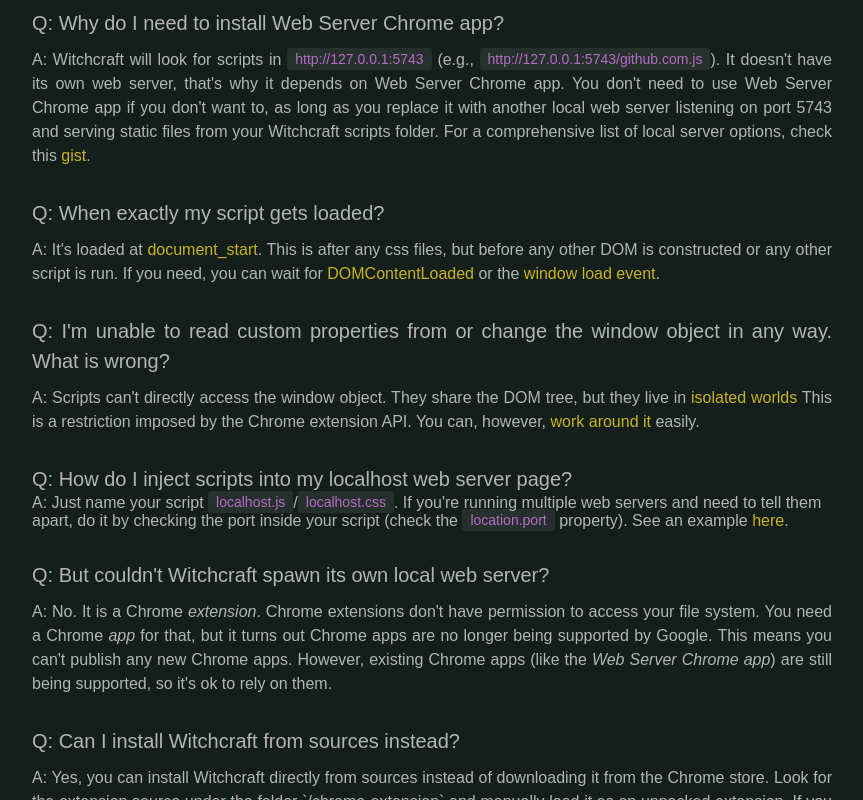
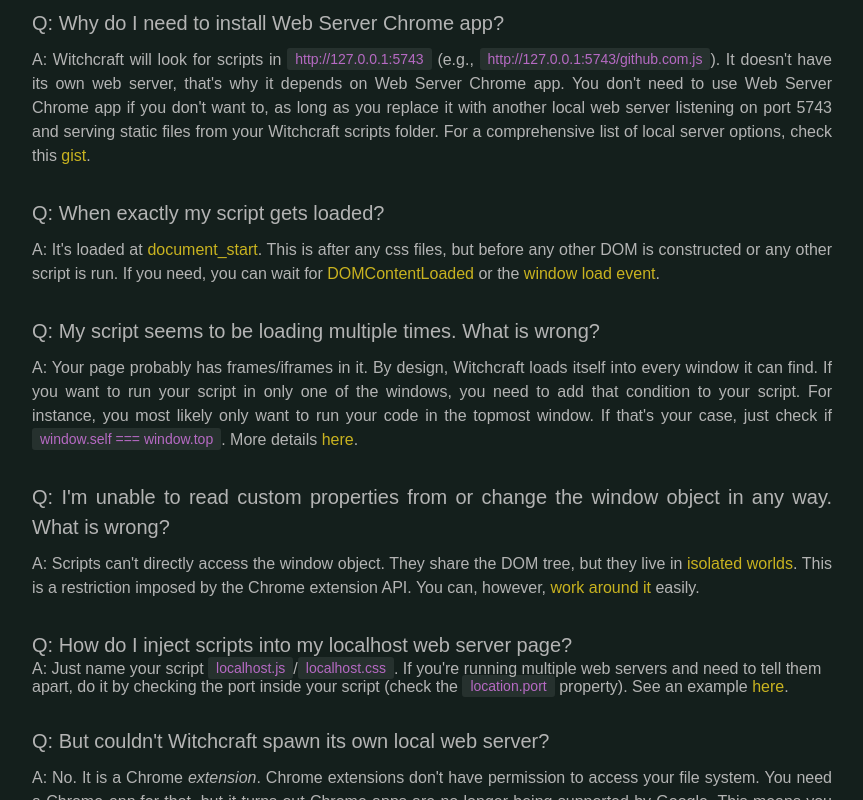
Before and after one commit to luciopaiva/witchcraft, a browser extension: page docs/faq.html in a window 1280 px wide. Shown: the part 559-1359 px from the top of the page, without its empty margins (208-1071 px from the left). Drawn offline with Linux system fonts and the light colour scheme.

Commit message:
Add question about multiple frames to FAQ

```diff
--- a/docs/faq.html
+++ b/docs/faq.html
@@ -47,9 +47,13 @@
             <a href="https://developer.mozilla.org/en-US/docs/Web/Events/DOMContentLoaded" target="_blank">DOMContentLoaded</a> or
             the <a href="https://developer.mozilla.org/en-US/docs/Web/Events/load" target="_blank">window load event</a>.</p>
 
+        <p class="question">Q: My script seems to be loading multiple times. What is wrong?</p>
+        <p class="answer">A: Your page probably has frames/iframes in it. By design, Witchcraft loads itself into every window it can find. If you want to run your script in only one of the windows, you need to add that condition to your script. For instance, you most likely only want to run your code in the topmost window. If that's your case, just check if <span class="code">window.self === window.top</span>. More details
+            <a href="https://github.com/luciopaiva/witchcraft/issues/23">here</a>.</p>
+
         <p class="question">Q: I'm unable to read custom properties from or change the window object in any way. What is wrong?</p>
         <p class="answer">A: Scripts can't directly access the window object. They share the DOM tree, but they live in
-            <a href="https://www.youtube.com/watch?v=laLudeUmXHM">isolated worlds</a> This is a restriction imposed by the Chrome extension API. You can, however,
+            <a href="https://www.youtube.com/watch?v=laLudeUmXHM">isolated worlds</a>. This is a restriction imposed by the Chrome extension API. You can, however,
             <a href="https://stackoverflow.com/q/12395722/778272" target="_blank">work around it</a> easily.</p>
 
         <p class="question">Q: How do I inject scripts into my localhost web server page?</p>
```
